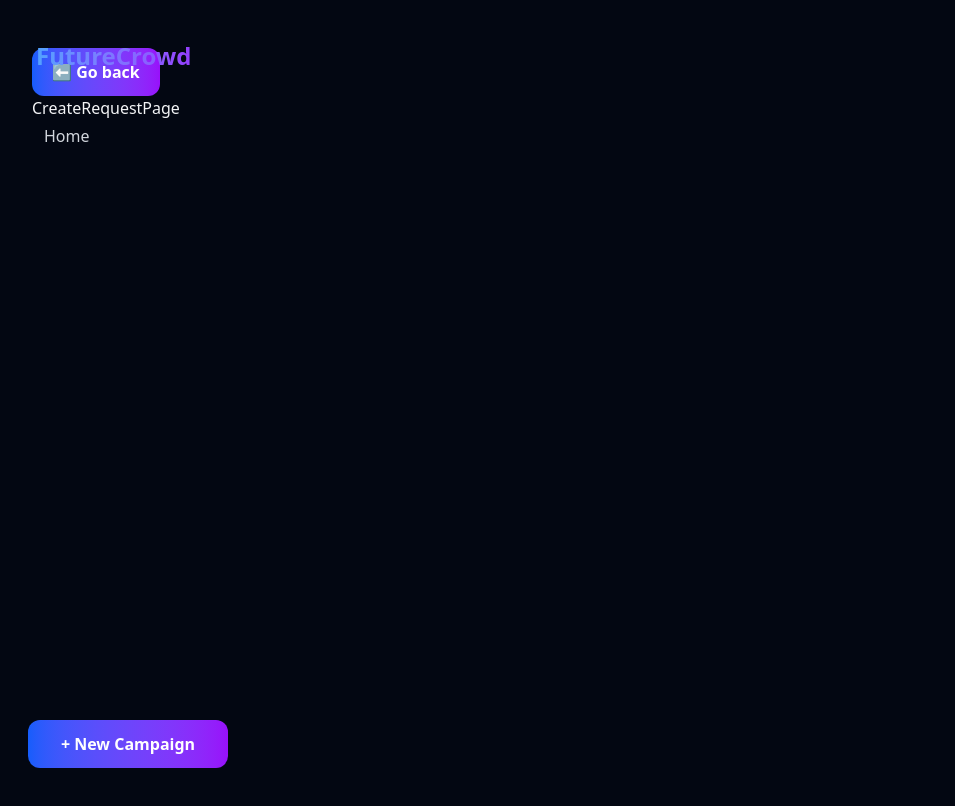
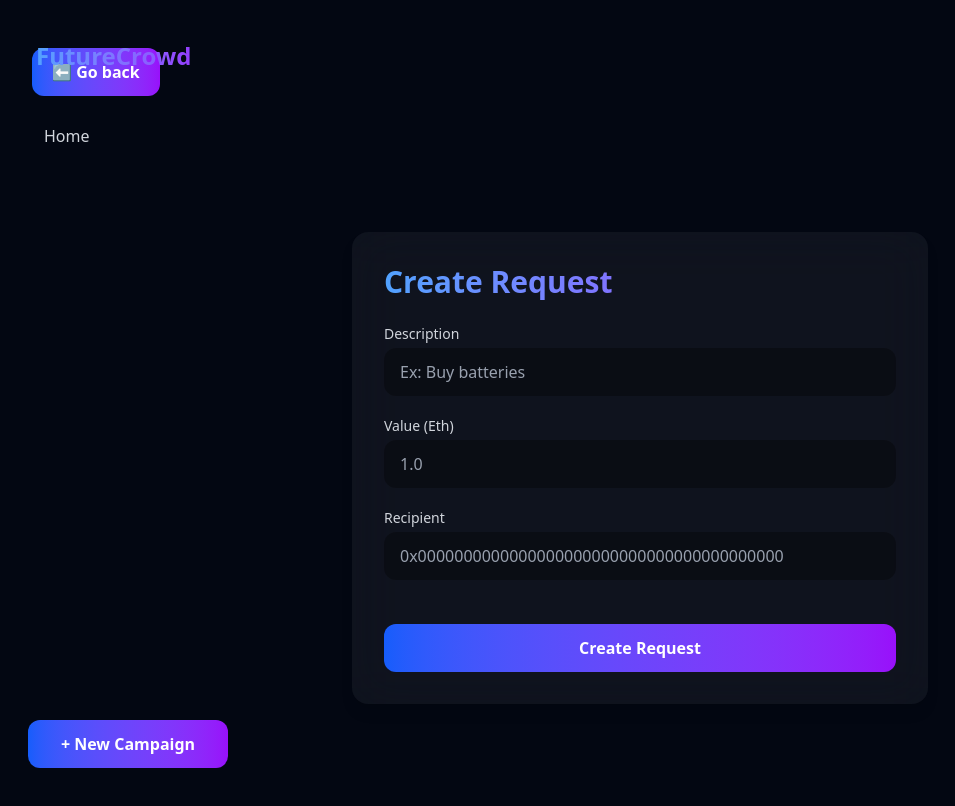
Before and after one commit to DanielCorbellini/crowdfunding-dapp-eth, a Next.js app in the folder app/: page /campaigns/1/requests/create in a window 1280 px wide. Shown: the top 806 px of the page, without its empty margins (0-955 px from the left). Built offline with nearby package versions, Linux system fonts and the light colour scheme.

Commit message:
feat: add create request form

```diff
--- a/app/app/campaigns/[campaignAddress]/requests/create/page.tsx
+++ b/app/app/campaigns/[campaignAddress]/requests/create/page.tsx
@@ -1,3 +1,70 @@
+"use client";
+
+import Button from "@/app/_components/Button";
+import Spinner from "@/app/_components/Spinner";
+import { useState } from "react";
+
 export default function CreateRequestPage() {
-  return <div>CreateRequestPage</div>;
+  const [value, setValue] = useState<string>("");
+  const [recipient, setRecipient] = useState<string>("");
+  const [description, setDescription] = useState<string>("");
+  const [isLoading, setIsLoading] = useState<boolean>(false);
+
+  return (
+    <div className="h-[85vh] flex items-center justify-center px-4">
+      {isLoading ? (
+        <Spinner message="Creating request..." />
+      ) : (
+        <div className="w-full max-w-xl bg-white/5 backdrop-blur-xl rounded-2xl shadow-lg p-8">
+          <h1 className="text-3xl font-bold mb-6 bg-gradient-to-r from-blue-400 to-purple-600 bg-clip-text text-transparent">
+            Create Request
+          </h1>
+          <form className="flex flex-col gap-5">
+            <div>
+              <label className="block text-sm font-medium text-gray-300 mb-1">
+                Description
+              </label>
+              <input
+                className="w-full px-4 py-3 rounded-xl bg-black/30 text-white placeholder-gray-400
+              focus:outline-none focus:ring-2 focus:ring-purple-500"
+                value={description}
+                onChange={(e) => setDescription(e.target.value)}
+                type="text"
+                placeholder="Ex: Buy batteries"
+              />
+            </div>
+            <div>
+              <label className="block text-sm font-medium text-gray-300 mb-1">
+                Value (Eth)
+              </label>
+              <input
+                className="w-full px-4 py-3 rounded-xl bg-black/30 text-white placeholder-gray-400
+                         focus:outline-none focus:ring-2 focus:ring-purple-500"
+                value={value}
+                onChange={(e) => setValue(e.target.value)}
+                type="text"
+                placeholder="1.0"
+              />
+            </div>
+            <div>
+              <label className="block text-sm font-medium text-gray-300 mb-1">
+                Recipient
+              </label>
+              <input
+                value={recipient}
+                onChange={(e) => setRecipient(e.target.value)}
+                type="text"
+                placeholder="0x0000000000000000000000000000000000000000"
+                className="w-full px-4 py-3 rounded-xl bg-black/30 text-white placeholder-gray-400
+                         focus:outline-none focus:ring-2 focus:ring-purple-500"
+              />
+            </div>
+            <Button type="submit" className="p-2 mt-6">
+              Create Request
+            </Button>
+          </form>
+        </div>
+      )}
+    </div>
+  );
 }
--- a/app/app/campaigns/[campaignAddress]/requests/page.tsx
+++ b/app/app/campaigns/[campaignAddress]/requests/page.tsx
@@ -1,7 +1,25 @@
-export default function CampaignRequests() {
+import LinkButton from "@/app/_components/LinkButton";
+
+type PageProps = {
+  params: {
+    campaignAddress: string;
+  };
+};
+
+export default async function CampaignRequests({ params }: PageProps) {
+  const { campaignAddress } = await params;
+
+  console.log(campaignAddress);
+
   return (
     <div>
-      <h1>Campaign Requests</h1>
+      <h3 className="text-2xl font-bold text-white mb-2">Campaign Requests</h3>
+      <LinkButton
+        href={`/campaigns/${campaignAddress}/requests/create`}
+        className="p-6"
+      >
+        Add Request
+      </LinkButton>
     </div>
   );
 }
--- a/app/app/campaigns/layout.tsx
+++ b/app/app/campaigns/layout.tsx
@@ -11,7 +11,7 @@ export default function CampaignsLayout({
   const router = useRouter();
   return (
     <div>
-      <div className="">
+      <div className="mb-8">
         <Button className="p-5" onClick={() => router.back()}>
           ⬅️ Go back
         </Button>
```
